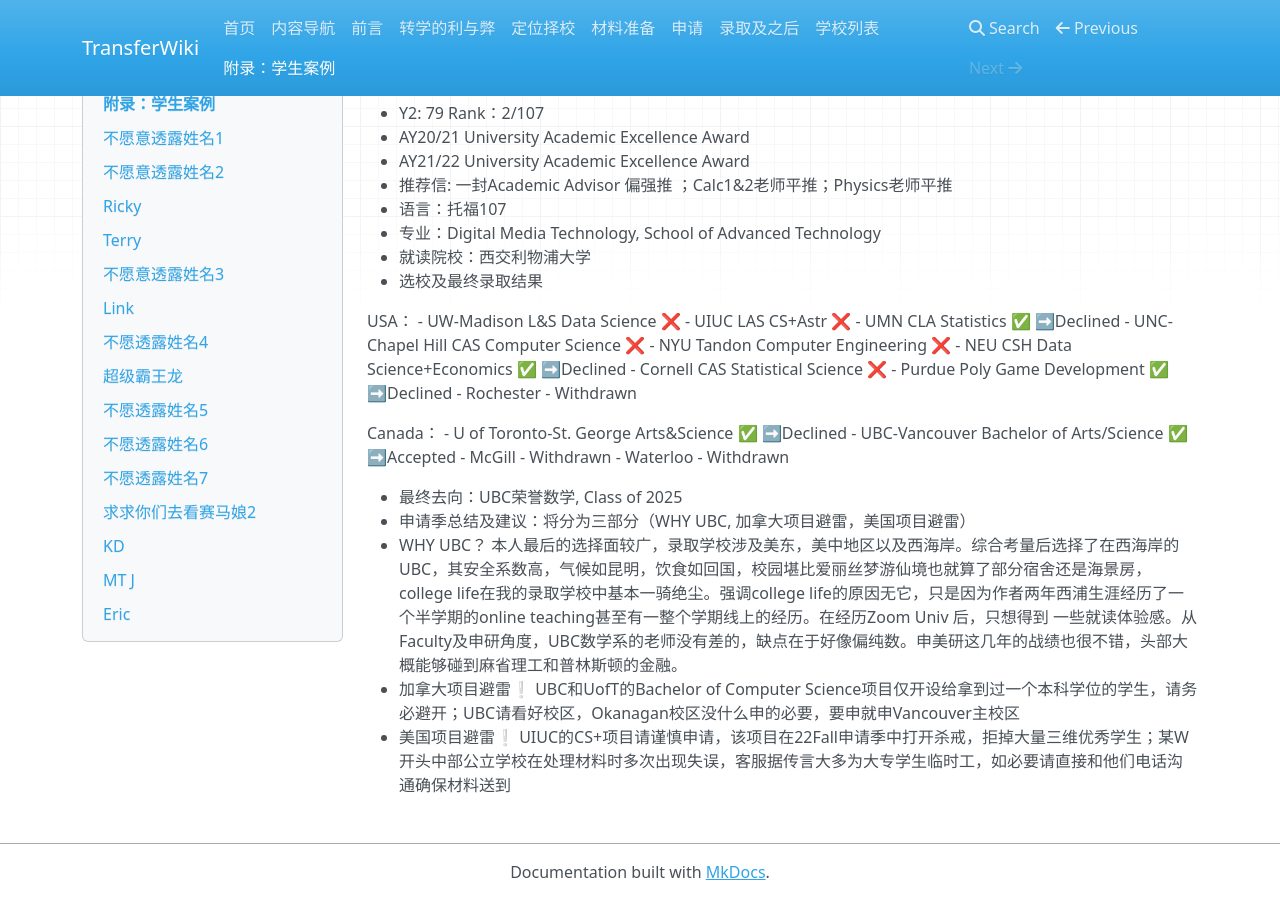
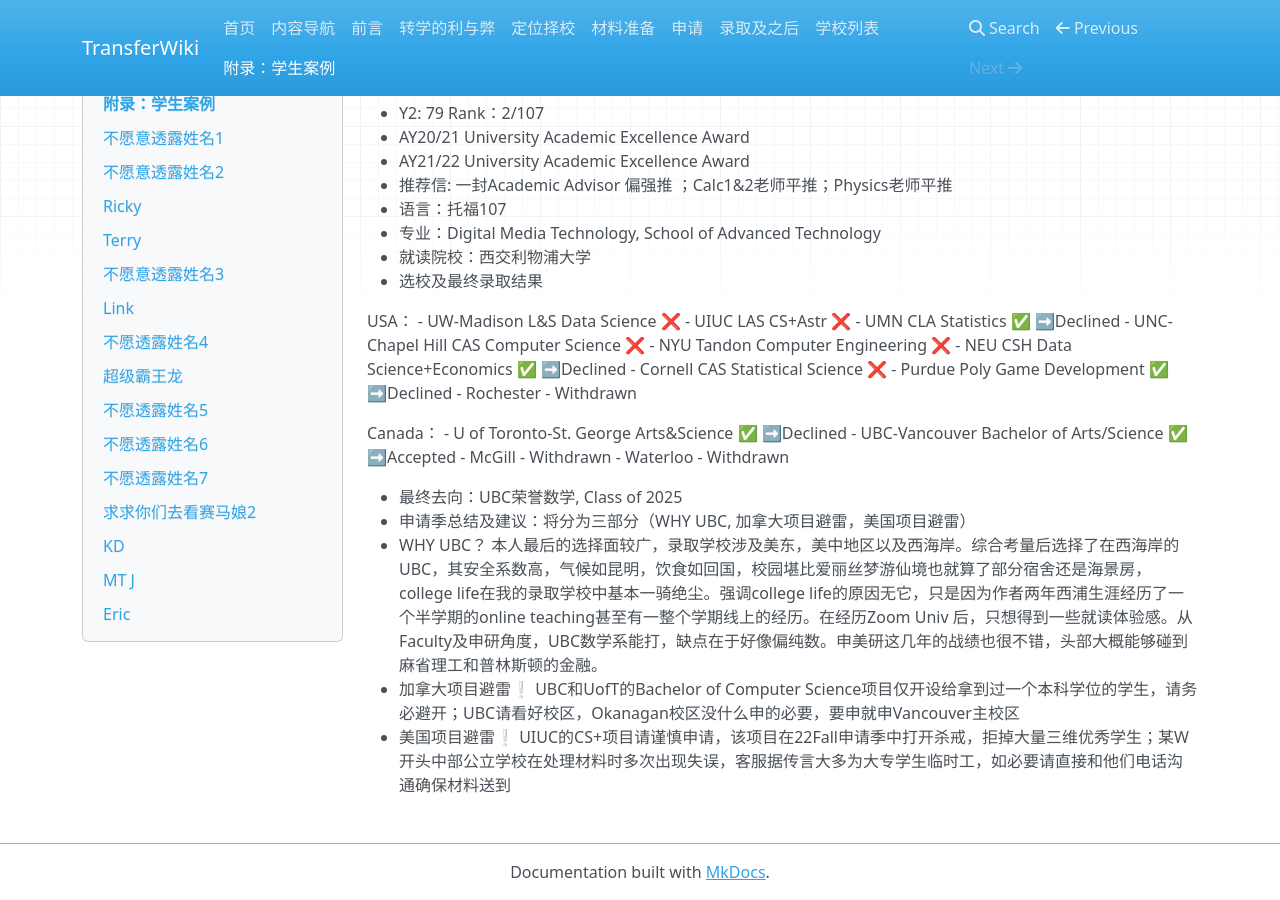
Before and after one commit to SihanXU/TransferWiki, an MkDocs documentation site: the page built from docs/bgs.md, in a window 1280 px wide and 900 px high, scrolled down 6168 px. Built offline with MkDocs 1.6.1, drawn with Linux system fonts in a browser that asks for light colours; nearby versions of some CDN libraries.

Commit message:
Update bgs.md

```diff
--- a/docs/bgs.md
+++ b/docs/bgs.md
@@ -261,7 +261,7 @@ USA：
 - 最终去向：UBC荣誉数学, Class of 2025
 - 申请季总结及建议：将分为三部分（WHY UBC, 加拿大项目避雷，美国项目避雷）
   - WHY UBC？
-  本人最后的选择面较广，录取学校涉及美东，美中地区以及西海岸。综合考量后选择了在西海岸的UBC，其安全系数高，气候如昆明，饮食如回国，校园堪比爱丽丝梦游仙境也就算了部分宿舍还是海景房，     college   life在我的录取学校中基本一骑绝尘。强调college life的原因无它，只是因为作者两年西浦生涯经历了一个半学期的online teaching甚至有一整个学期线上的经历。在经历Zoom Univ   后，只想得到   一些就读体验感。从Faculty及申研角度，UBC数学系的老师没有差的，缺点在于好像偏纯数。申美研这几年的战绩也很不错，头部大概能够碰到麻省理工和普林斯顿的金融。
+  本人最后的选择面较广，录取学校涉及美东，美中地区以及西海岸。综合考量后选择了在西海岸的UBC，其安全系数高，气候如昆明，饮食如回国，校园堪比爱丽丝梦游仙境也就算了部分宿舍还是海景房，     college   life在我的录取学校中基本一骑绝尘。强调college life的原因无它，只是因为作者两年西浦生涯经历了一个半学期的online teaching甚至有一整个学期线上的经历。在经历Zoom Univ   后，只想得到一些就读体验感。从Faculty及申研角度，UBC数学系能打，缺点在于好像偏纯数。申美研这几年的战绩也很不错，头部大概能够碰到麻省理工和普林斯顿的金融。
   - 加拿大项目避雷❕
   UBC和UofT的Bachelor of Computer Science项目仅开设给拿到过一个本科学位的学生，请务必避开；UBC请看好校区，Okanagan校区没什么申的必要，要申就申Vancouver主校区
   - 美国项目避雷❕
```
